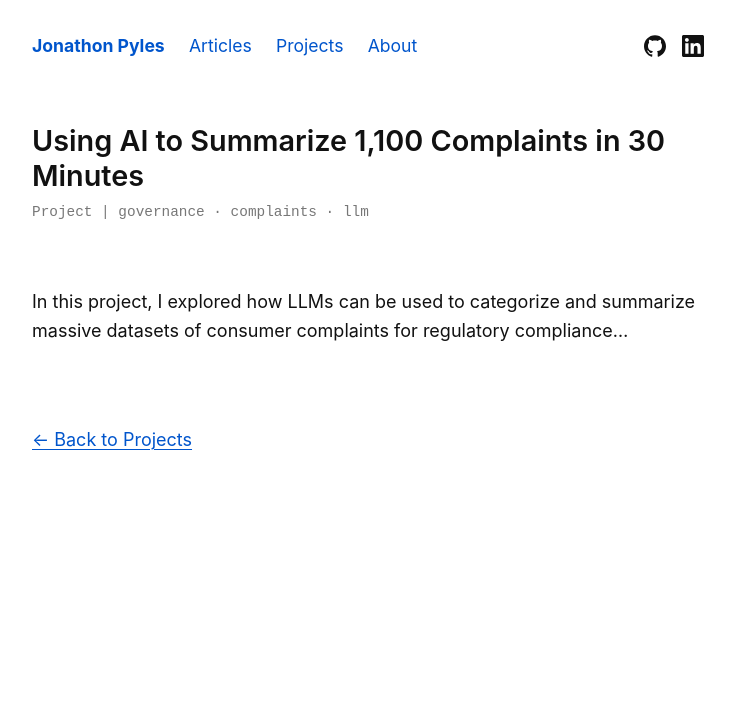
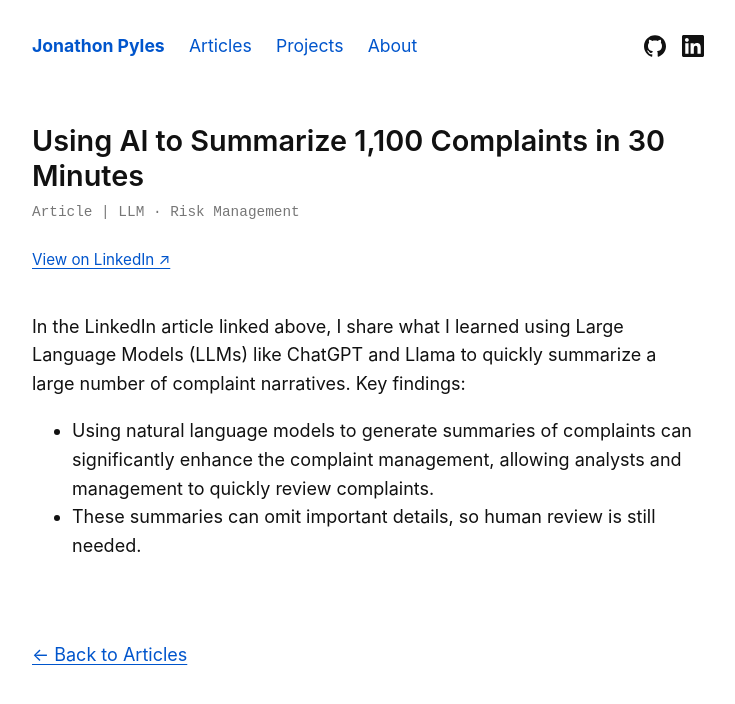
Before and after one commit to JNPyles/JNPyles.github.io, a Jekyll site: the page built from _posts/2024-08-31-summarizing-complaints.md, in a window 1280 px wide. Shown: the top 704 px of the page, without its empty margins (272-1007 px from the left). Built offline with Jekyll 4.4.1, drawn with Linux system fonts in a browser that asks for light colours.

Commit message:
Website updates
website updates

```diff
--- a/_posts/2024-08-31-summarizing-complaints.md
+++ b/_posts/2024-08-31-summarizing-complaints.md
@@ -1,10 +1,12 @@
 ---
-layout: project
+layout: post
 title: "Using AI to Summarize 1,100 Complaints in 30 Minutes"
 date: 2024-08-31
-external_url: "https://www.linkedin.com/pulse/using-ai-summarize-1100-complaints-30-minutes-jonathon-pyles-adlgc/"
-category: Governance
-tags: [governance, complaints, llm]
+linkedin_url: "https://www.linkedin.com/pulse/using-ai-summarize-1100-complaints-30-minutes-jonathon-pyles-adlgc/"
+category: AI
+tags: [LLM,Risk Management]
 ---
+In the LinkedIn article linked above, I share what I learned using Large Language Models (LLMs) like ChatGPT and Llama to quickly summarize a large number of complaint narratives. Key findings:
 
-In this project, I explored how LLMs can be used to categorize and summarize massive datasets of consumer complaints for regulatory compliance...
+- Using natural language models to generate summaries of complaints can significantly enhance the complaint management, allowing analysts and management to quickly review complaints.
+- These summaries can omit important details, so human review is still needed.
```
Also changed, not shown: _posts/2025-05-21-8bit-breadboard-computer.md (+1 -1 lines).
